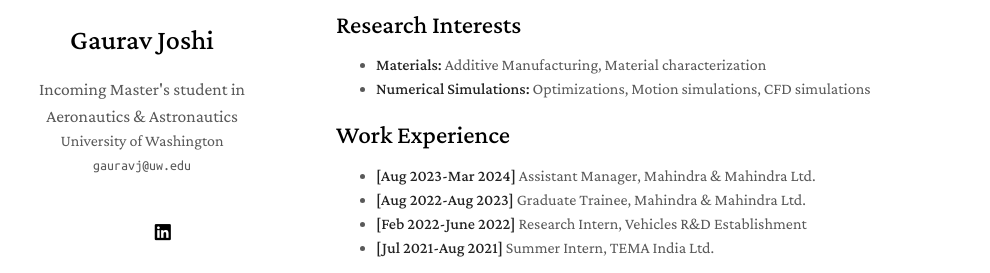
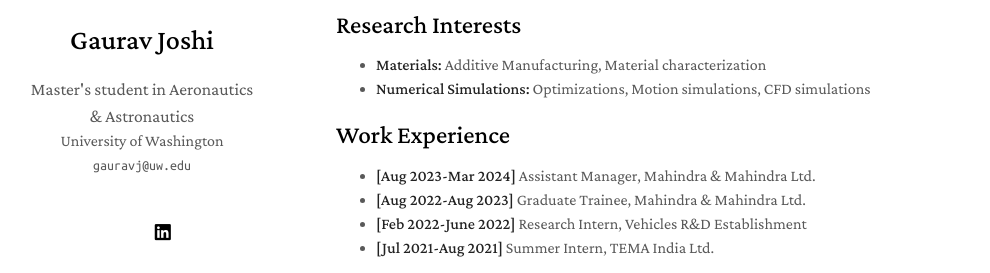
Before and after one commit to mastersinusoidal/mastersinusoidal.github.io, a Jekyll site: the page built from index.md, in a window 1280 px wide. Shown: the part 190-463 px from the top of the page, without its empty margins (134-1124 px from the left). Built offline with Jekyll 4.4.1, drawn with Linux system fonts in a browser that asks for light colours; nearby versions of some CDN libraries; a style sheet for code colours, icons or effects is not loaded; our own code applies the rules of GitHub Pages for plain Markdown files.

Commit message:
Update _config.yml

```diff
--- a/_config.yml
+++ b/_config.yml
@@ -1,12 +1,12 @@
 # Basic Information
 title: Gaurav Joshi
-position: Incoming Master's student in Aeronautics & Astronautics
+position: Master's student in Aeronautics & Astronautics
 affiliation: University of Washington
 email: gauravj@uw.edu
 
 # Search Engine Optimization (SEO)
 keywords: Gaurav Joshi, Aeronautics & Astronautics, University of Washington
-description: Gaurav Joshi is an incoming Master's student in Aeronautics & Astronautics at the University of Washington.
+description: Gaurav Joshi is a Master's student in Aeronautics & Astronautics at the University of Washington.
 
 # Links
 linkedin: https://www.linkedin.com/in/mastersinusoidal/
```
